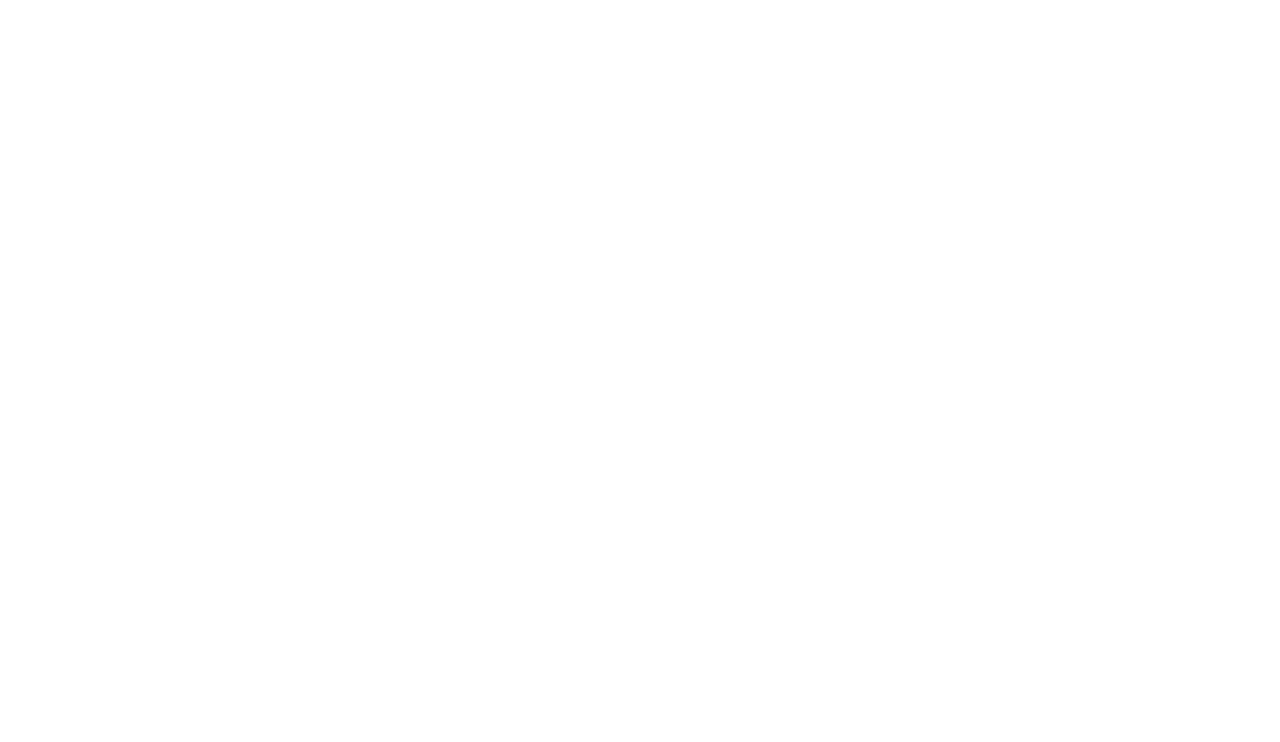
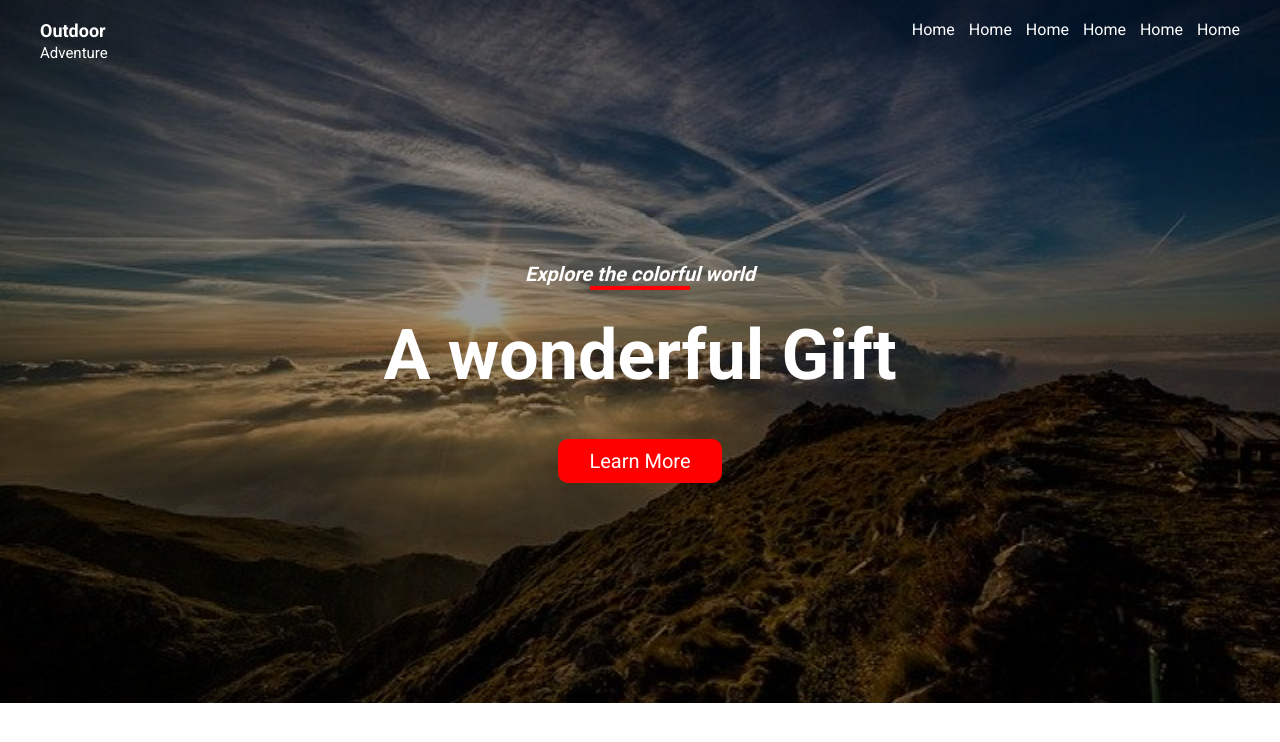
Before and after one commit to eshikhon-mern-stack/New-adventure, a plain HTML site: page index.html in a window 1280 px wide. Drawn offline with Linux system fonts and the light colour scheme.

Commit message:
Header Part is done

```diff
--- /dev/null
+++ b/css/style.css
@@ -0,0 +1,83 @@
+
+@import url('https://fonts.googleapis.com/css2?family=Roboto:wght@400;500;700;900&display=swap');
+
+*{
+    margin:0;
+    padding:0;
+    box-sizing: border-box;
+    font-family: 'Roboto', sans-serif;
+}
+
+.container{
+    width:  1200px;
+    margin: auto;
+}
+
+.flex{
+    display: flex;
+    justify-content: space-between;
+}
+
+header{
+    background-image: url('../images/dawn.jpg');
+    background-repeat: no-repeat;
+    background-size: cover;
+    background-color: rgba(0, 0, 0, 0.402);
+    background-position: center;
+    background-blend-mode: multiply;
+    padding: 20px 0;
+}
+
+.logo{}
+.logo h3{
+    font-size: 18px;
+    color: white;
+}
+.logo h3 span{
+    font-size: 15px;
+    font-weight: 400;
+}
+nav{
+    text-align: right;
+}
+nav ul{
+    text-align: right;
+    display: inline;
+}
+nav ul li{
+    display: inline;
+}
+nav ul li a{
+    color: white;
+    text-decoration: none;
+    padding-left: 10px;
+}
+
+.colorful-world{
+    text-align: center;
+    color: white;
+    padding: 200px 0;
+}
+.colorful-world h3{
+    font-size: 20px;
+    font-style: italic;
+}
+.colorful-world span{
+    width: 100px;
+    height: 4px;
+    background: red;
+    display: inline-block;
+    margin-bottom: 20px;
+}
+.colorful-world h1{
+    font-size: 70px;
+}
+.colorful-world button{
+    font-size: 20px;
+    background: red;
+    padding: 10px 31px;
+    color: white;
+    border-radius: 10px;
+    border: none;
+    margin-top: 43px;
+}
--- a/index.html
+++ b/index.html
@@ -5,8 +5,31 @@
     <meta http-equiv="X-UA-Compatible" content="IE=edge">
     <meta name="viewport" content="width=device-width, initial-scale=1.0">
     <title>Adventure</title>
+    <link rel="stylesheet" href="./css/style.css">
 </head>
 <body>
-
+    <header>
+        <div class="container flex">
+            <div class="logo">
+                <h3>Outdoor <br><span>Adventure</span></h3>
+            </div>
+            <nav>
+                <ul>
+                    <li><a href="#">Home</a></li>
+                    <li><a href="#">Home</a></li>
+                    <li><a href="#">Home</a></li>
+                    <li><a href="#">Home</a></li>
+                    <li><a href="#">Home</a></li>
+                    <li><a href="#">Home</a></li>
+                </ul>
+            </nav>
+        </div>
+        <div class="container colorful-world">
+            <h3>Explore the colorful world</h3>
+            <span></span>
+            <h1>A wonderful Gift</h1>
+            <button>Learn More</button>
+        </div>
+    </header>
 </body>
 </html>
```
